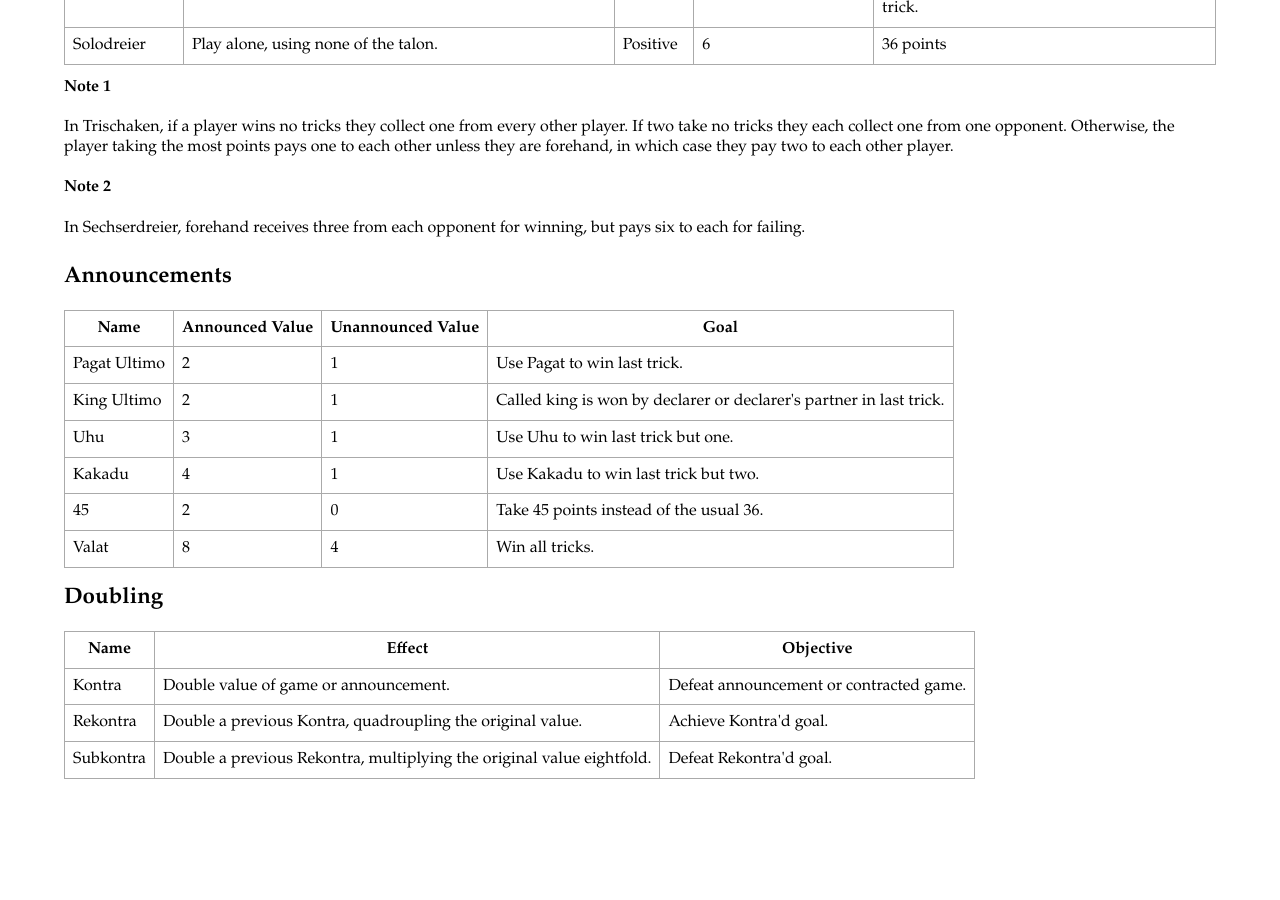
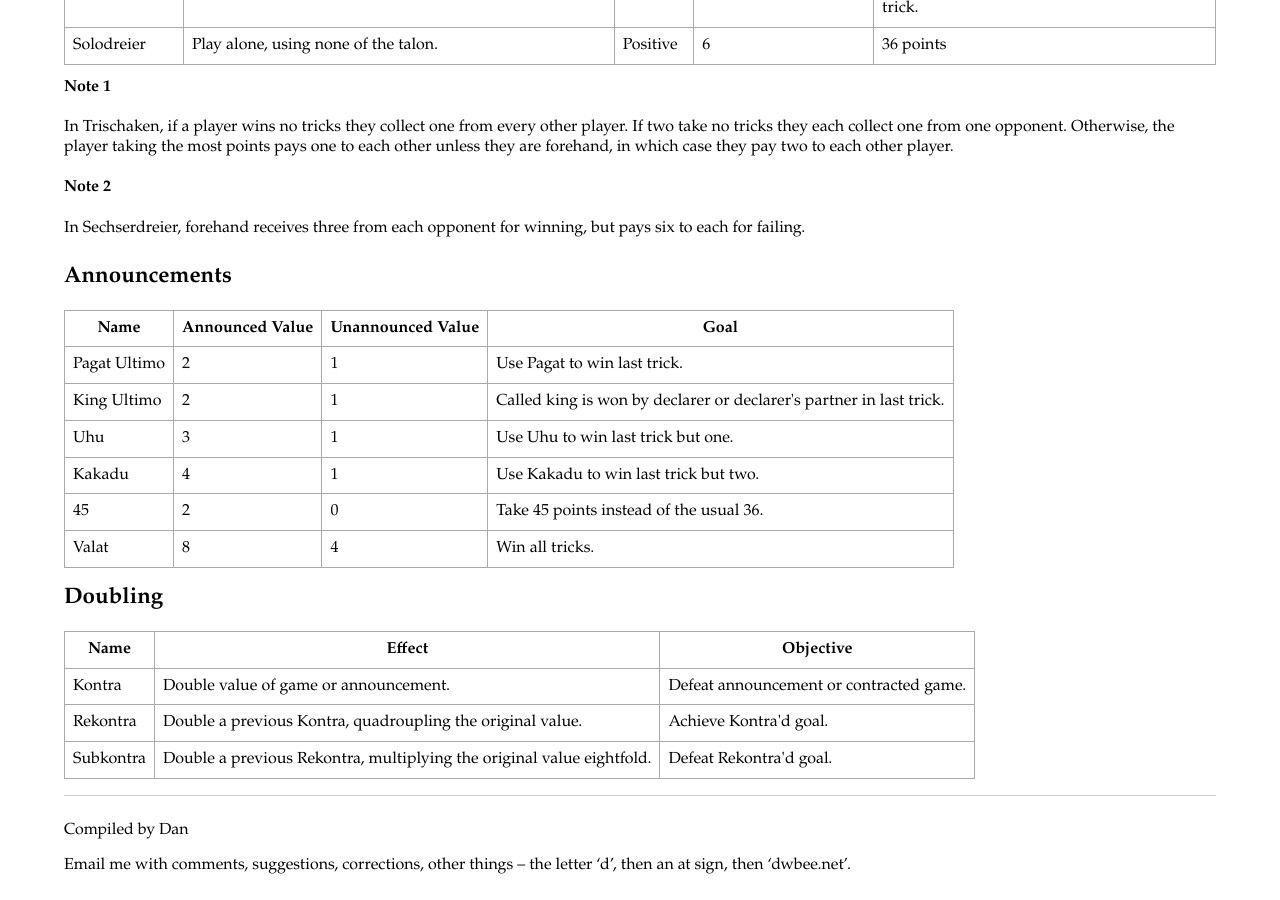
Before and after one commit to dwb/dwb.github.com, a Jekyll site: the page built from koenigsrufen.md, in a window 1280 px wide and 900 px high, scrolled down 5248 px. Built offline with Jekyll 4.4.1, drawn with Linux system fonts in a browser that asks for light colours; Markdown is read by kramdown in place of the engine named in the settings; before the commit the page ends 6043 px from its top, so only the background shows below that.

Commit message:
Added credits

```diff
--- a/koenigsrufen.md
+++ b/koenigsrufen.md
@@ -346,3 +346,10 @@ In Sechserdreier, forehand receives three from each opponent for winning, but pa
     </tr>
   </tbody>
 </table>
+
+
+---
+
+Compiled by Dan
+
+Email me with comments, suggestions, corrections, other things -- the letter 'd', then an at sign, then 'dwbee.net'.
```
